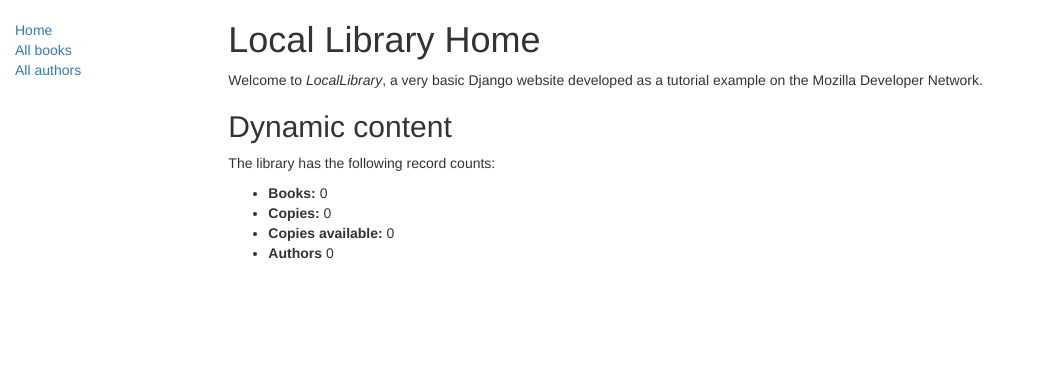
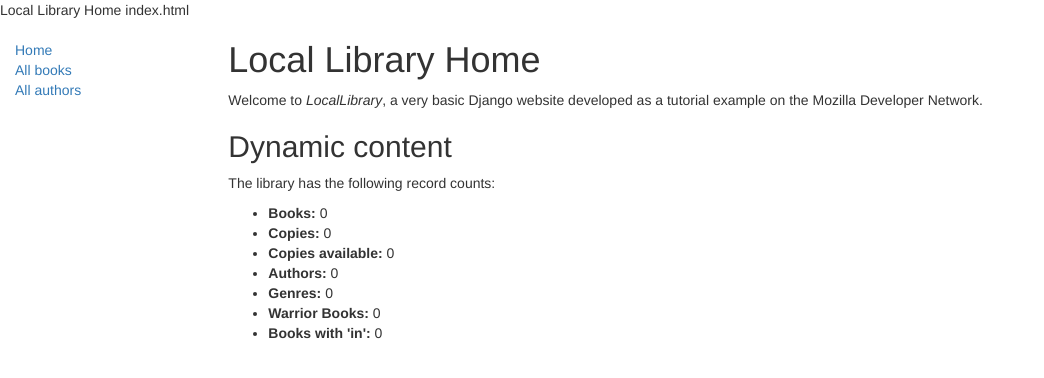
Before and after one commit to bobhilt/locallibrary, a Django app: page /catalog/ in a window 1280 px wide. Shown: the top 378 px of the page, without its empty margins (0-1044 px from the left). Run offline with Django 3.2, Linux system fonts and the light colour scheme; data that the repository does not hold is empty; some libraries are stand-ins or nearby versions.

Commit message:
Implement challenges, (block, additional count vars.)

```diff
--- a/catalog/templates/index.html
+++ b/catalog/templates/index.html
@@ -1,13 +1,17 @@
 {% extends "base_generic.html" %}
+{% block title %}Local Library Home index.html{% endblock title %}
 {% block content %}
   <h1>Local Library Home</h1>
     <p>Welcome to <em>LocalLibrary</em>, a very basic Django website developed as a tutorial example on the Mozilla Developer Network.</p>
   <h2>Dynamic content</h2>
   <p>The library has the following record counts:</p>
   <ul>
-    <li><strong>Books:</strong> {{ num_books}}</li>
-    <li><strong>Copies:</strong> {{ num_instances}}</li>
-    <li><strong>Copies available:</strong> {{ num_instances_available}}</li>
-    <li><strong>Authors</strong> {{ num_authors}}</li>
+    <li><strong>Books:</strong> {{num_books}}</li>
+    <li><strong>Copies:</strong> {{num_instances}}</li>
+    <li><strong>Copies available:</strong> {{num_instances_available}}</li>
+    <li><strong>Authors:</strong> {{num_authors}}</li>
+    <li><strong>Genres:</strong> {{num_genres}}</li>
+    <li><strong>Warrior Books:</strong> {{num_warrior_books}}</li>
+    <li><strong>Books with 'in':</strong> {{num_in_books}}</li>
   </ul>
 {% endblock content %}
--- a/catalog/views.py
+++ b/catalog/views.py
@@ -11,6 +11,9 @@ def index(request):
     num_instances = BookInstance.objects.all().count()
     num_instances_available = BookInstance.objects.filter(status__exact=STATUS_AVAILABLE).count()
     num_authors = Author.objects.all().count()
+    num_genres = Genre.objects.all().count()
+    num_warrior_books = Book.objects.filter(summary__icontains='warrior').count()
+    num_in_books = Book.objects.filter(title__icontains='in').count()
 
     return render(
         request,
@@ -18,5 +21,9 @@ def index(request):
         context={'num_books' : num_books,
                 'num_instances' : num_instances,
                 'num_instances_available': num_instances_available,
-                'num_authors' : num_authors},
+                'num_genres' : num_genres,
+                'num_authors' : num_authors,
+                'num_warrior_books' : num_warrior_books,
+                'num_in_books' : num_in_books,
+                },
     )
```
